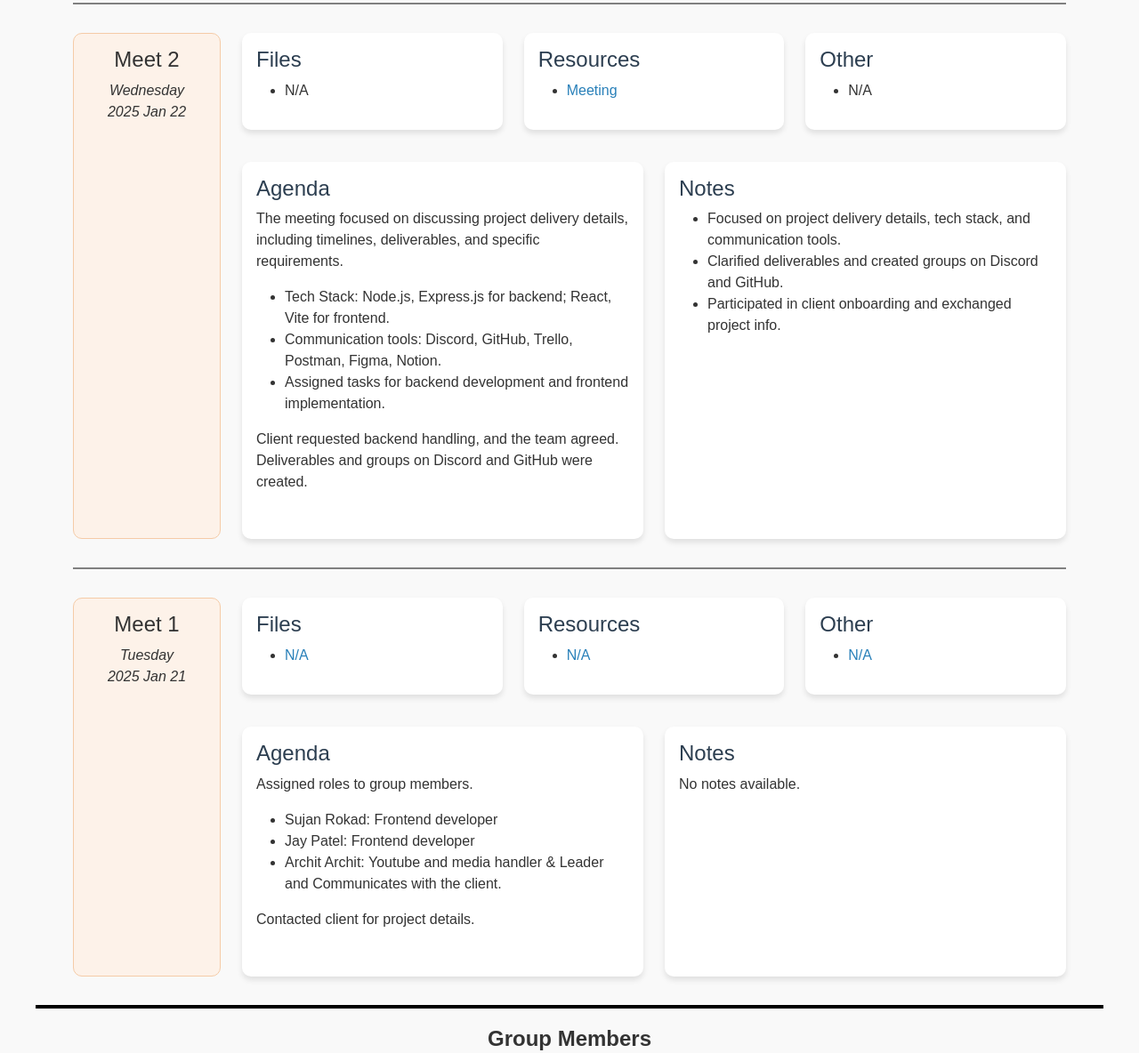
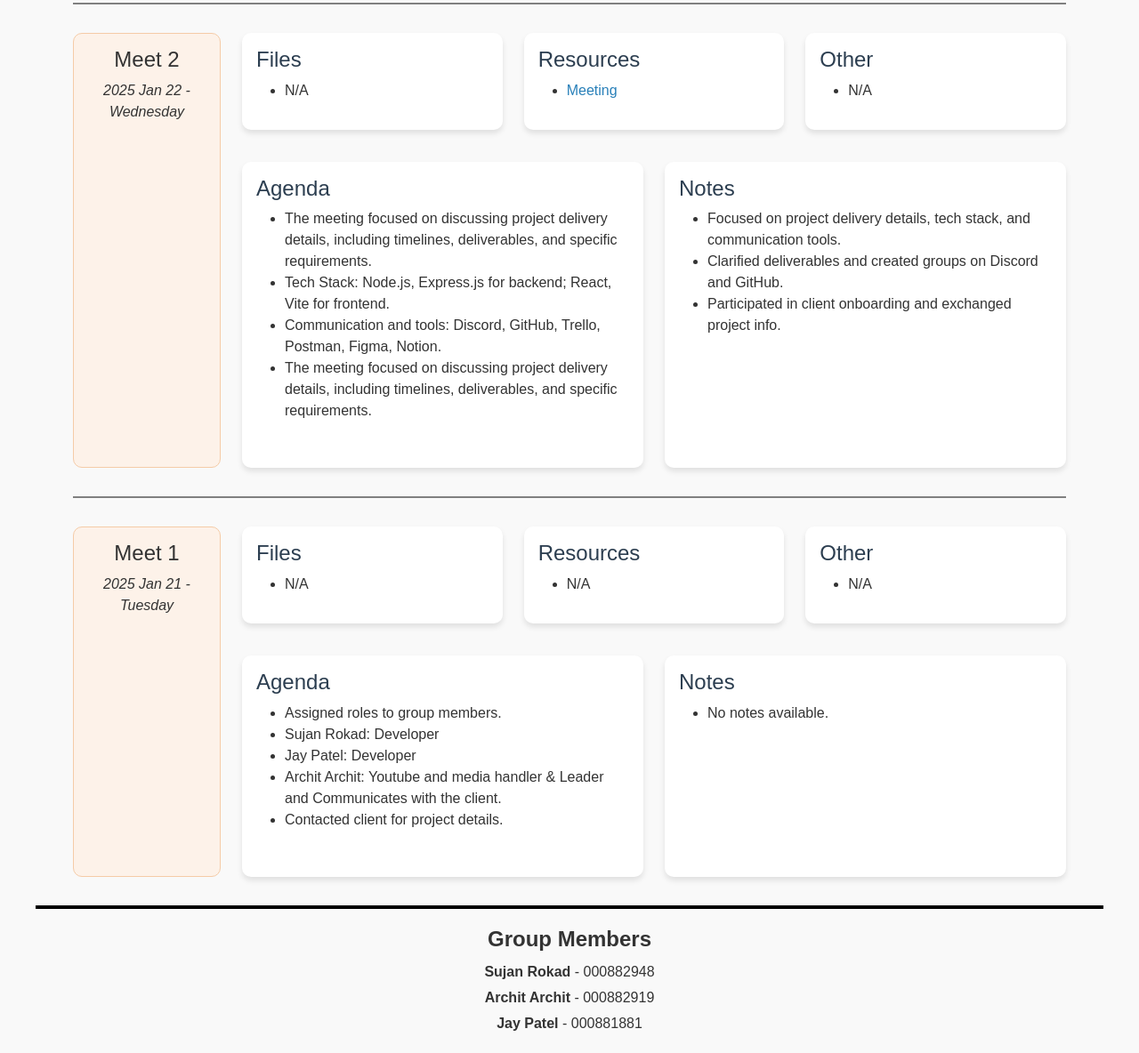
Before and after one commit to jaypatel125/software-roadmap, a plain HTML site: page index.html in a window 1280 px wide. Shown: the part 321-1505 px from the top of the page at 89% size. Drawn offline with nearby package versions, Linux system fonts and the light colour scheme.

```diff
--- a/index.html
+++ b/index.html
@@ -212,27 +212,68 @@
         </div>
 
         <!-- Entry template starts from here. -->
+        <script>
+          const meetings = [
+            {
+              title: "Meet 2",
+              date: "2025 Jan 22 - Wednesday",
+              files: ["N/A"],
+              resources: [
+                {
+                  type: "Meeting",
+                  link: "https://www.youtube.com/watch?v=-QE9RCIdncw",
+                },
+              ],
+              other: ["N/A"],
+              agenda: [
+                "The meeting focused on discussing project delivery details, including timelines, deliverables, and specific requirements.",
+                "Tech Stack: Node.js, Express.js for backend; React, Vite for frontend.",
+                "Communication and tools: Discord, GitHub, Trello, Postman, Figma, Notion.",
+                "The meeting focused on discussing project delivery details, including timelines, deliverables, and specific requirements.",
+              ],
+              notes: [
+                "Focused on project delivery details, tech stack, and communication tools.",
+                "Clarified deliverables and created groups on Discord and GitHub.",
+                "Participated in client onboarding and exchanged project info.",
+              ],
+            },
+            {
+              title: "Meet 1",
+              date: "2025 Jan 21 - Tuesday",
+              files: ["N/A"],
+              resources: ["N/A"],
+              other: ["N/A"],
+              agenda: [
+                "Assigned roles to group members.",
+                "Sujan Rokad: Developer",
+                "Jay Patel: Developer",
+                "Archit Archit: Youtube and media handler & Leader and Communicates with the client.",
+                "Contacted client for project details.",
+              ],
+              notes: ["No notes available."],
+            },
+          ];
+
+          // Function to generate meeting entry HTML
+          function generateMeetingHTML(meeting) {
+            return `
       <div class="entry">
         <div class="row">
-            <!-- Column 1: Meeting Dates -->
           <div class="col-md-2">
             <div class="meeting-card">
-                <h4>Meet 2</h4>
-                <em>Wednesday<br />2025 Jan 22</em>
+              <h4>${meeting.title}</h4>
+              <em>${meeting.date}</em>
             </div>
           </div>
-
-            <!-- Column 2: Cards -->
           <div class="col-md-10">
-              <!-- First Row: Files, Other, Resources -->
             <div class="row mb-3">
               <div class="col-md-4">
                 <div class="card">
                   <div class="card-body">
                     <h4>Files</h4>
-                      <ul>
-                        <li>N/A</li>
-                      </ul>
+                    <ul>${meeting.files
+                      .map((file) => `<li>${file}</li>`)
+                      .join("")}</ul>
                   </div>
                 </div>
               </div>
@@ -241,11 +282,14 @@
                   <div class="card-body">
                     <h4>Resources</h4>
                     <ul>
-                        <li>
-                          <a href="https://www.youtube.com/watch?v=-QE9RCIdncw"
-                            >Meeting</a
-                          >
-                        </li>
+                      ${meeting.resources
+                        .map((resource) => {
+                          if (typeof resource === "object") {
+                            return `<li><a href="${resource.link}">${resource.type}</a></li>`;
+                          }
+                          return `<li>${resource}</li>`;
+                        })
+                        .join("")}
                     </ul>
                   </div>
                 </div>
@@ -254,44 +298,21 @@
                 <div class="card">
                   <div class="card-body">
                     <h4>Other</h4>
-                      <ul>
-                        <li>N/A</li>
-                      </ul>
+                    <ul>${meeting.other
+                      .map((other) => `<li>${other}</li>`)
+                      .join("")}</ul>
                   </div>
                 </div>
               </div>
             </div>
-
-              <!-- Second Row: Agenda and Notes -->
             <div class="row">
               <div class="col-md-6">
                 <div class="card">
                   <div class="card-body">
                     <h4>Agenda</h4>
-                      <p>
-                        The meeting focused on discussing project delivery
-                        details, including timelines, deliverables, and specific
-                        requirements.
-                      </p>
-                      <ul>
-                        <li>
-                          Tech Stack: Node.js, Express.js for backend; React,
-                          Vite for frontend.
-                        </li>
-                        <li>
-                          Communication tools: Discord, GitHub, Trello, Postman,
-                          Figma, Notion.
-                        </li>
-                        <li>
-                          Assigned tasks for backend development and frontend
-                          implementation.
-                        </li>
-                      </ul>
-                      <p>
-                        Client requested backend handling, and the team agreed.
-                        Deliverables and groups on Discord and GitHub were
-                        created.
-                      </p>
+                    <ul>${meeting.agenda
+                      .map((item) => `<li>${item}</li>`)
+                      .join("")}</ul>
                   </div>
                 </div>
               </div>
@@ -299,20 +320,9 @@
                 <div class="card">
                   <div class="card-body">
                     <h4>Notes</h4>
-                      <ul>
-                        <li>
-                          Focused on project delivery details, tech stack, and
-                          communication tools.
-                        </li>
-                        <li>
-                          Clarified deliverables and created groups on Discord
-                          and GitHub.
-                        </li>
-                        <li>
-                          Participated in client onboarding and exchanged
-                          project info.
-                        </li>
-                      </ul>
+                    <ul>${meeting.notes
+                      .map((note) => `<li>${note}</li>`)
+                      .join("")}</ul>
                   </div>
                 </div>
               </div>
@@ -320,87 +330,14 @@
           </div>
         </div>
       </div>
+    `;
+          }
 
-        <!-- Entry template ends here. -->
+          // Insert the generated HTML into the page
+          const meetingsHTML = meetings.map(generateMeetingHTML).join("");
+          document.querySelector(".main-content").innerHTML += meetingsHTML;
+        </script>
 
-        <!-- Entry template starts from here. -->
-        <div class="entry">
-          <div class="row">
-            <!-- Column 1: Meeting Dates -->
-            <div class="col-md-2">
-              <div class="meeting-card">
-                <h4>Meet 1</h4>
-                <em>Tuesday<br />2025 Jan 21</em>
-              </div>
-            </div>
-
-            <!-- Column 2: Cards -->
-            <div class="col-md-10">
-              <!-- First Row: Files, Other, Resources -->
-              <div class="row mb-3">
-                <div class="col-md-4">
-                  <div class="card">
-                    <div class="card-body">
-                      <h4>Files</h4>
-                      <ul>
-                        <li><a href="#">N/A</a></li>
-                      </ul>
-                    </div>
-                  </div>
-                </div>
-                <div class="col-md-4">
-                  <div class="card">
-                    <div class="card-body">
-                      <h4>Resources</h4>
-                      <ul>
-                        <li><a href="#">N/A</a></li>
-                      </ul>
-                    </div>
-                  </div>
-                </div>
-                <div class="col-md-4">
-                  <div class="card">
-                    <div class="card-body">
-                      <h4>Other</h4>
-                      <ul>
-                        <li><a href="#">N/A</a></li>
-                      </ul>
-                    </div>
-                  </div>
-                </div>
-              </div>
-
-              <!-- Second Row: Agenda and Notes -->
-              <div class="row">
-                <div class="col-md-6">
-                  <div class="card">
-                    <div class="card-body">
-                      <h4>Agenda</h4>
-                      <p>Assigned roles to group members.</p>
-                      <ul>
-                        <li>Sujan Rokad: Frontend developer</li>
-                        <li>Jay Patel: Frontend developer</li>
-                        <li>
-                          Archit Archit: Youtube and media handler & Leader and
-                          Communicates with the client.
-                        </li>
-                      </ul>
-                      <p>Contacted client for project details.</p>
-                    </div>
-                  </div>
-                </div>
-                <div class="col-md-6">
-                  <div class="card">
-                    <div class="card-body">
-                      <h4>Notes</h4>
-                      <p>No notes available.</p>
-                    </div>
-                  </div>
-                </div>
-              </div>
-            </div>
-          </div>
-        </div>
         <!-- Entry template ends here. -->
       </div>
     </div>
```
Lines whose indentation alone changed are shown as unchanged.
